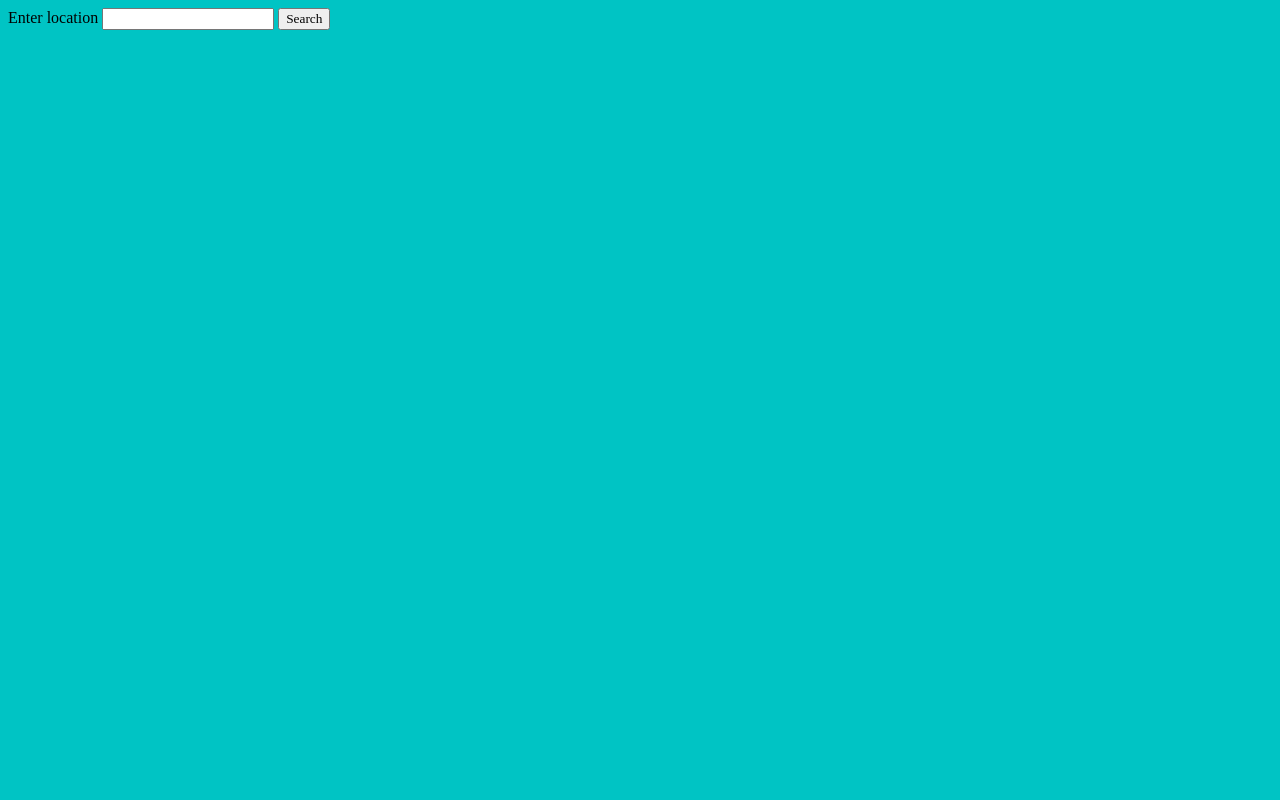
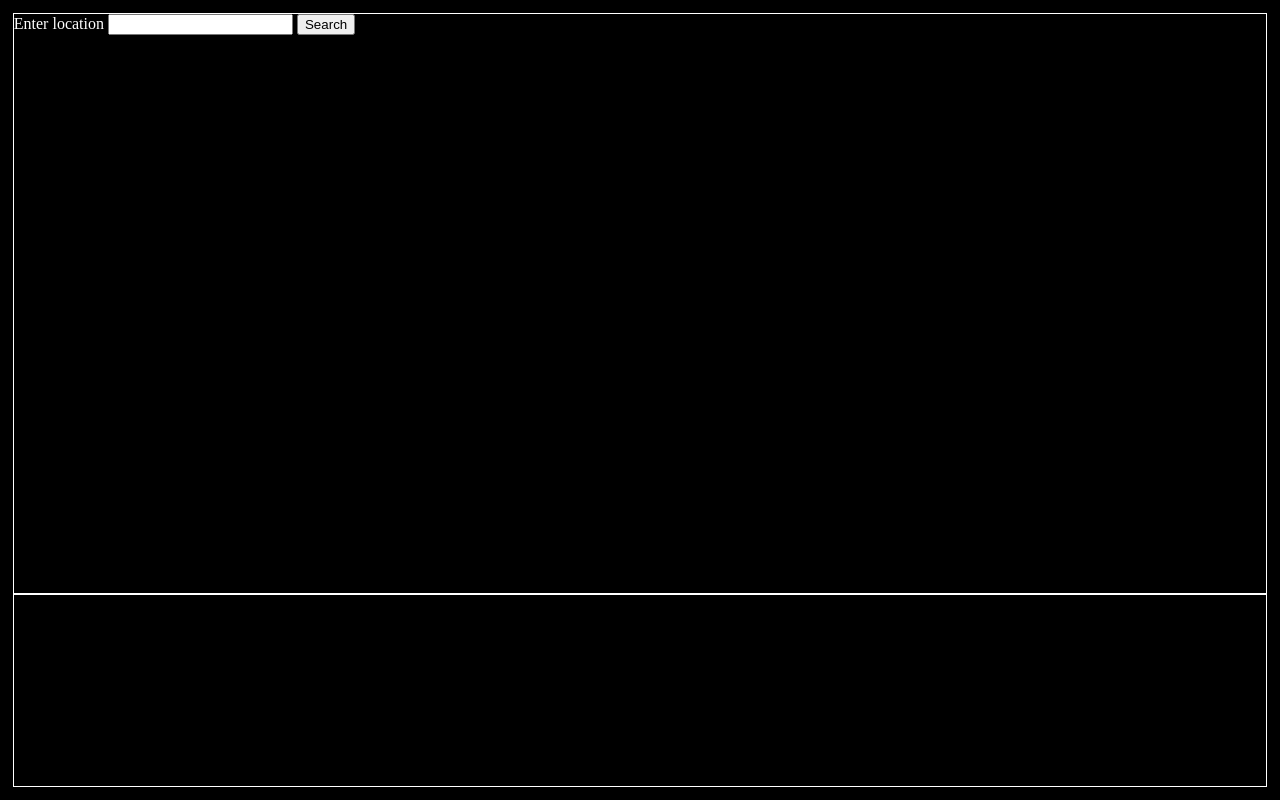
Before and after one commit to pbaki/weather-app, a website built with webpack: page src/index.html in a window 1280 px wide. Built offline with nearby package versions, Linux system fonts and the light colour scheme.

Commit message:
Initial layout added

```diff
--- a/src/index.html
+++ b/src/index.html
@@ -8,10 +8,13 @@
     <link rel="stylesheet" href="style.css" />
   </head>
   <body>
-    <form action="">
-      <label for="location">Enter location</label>
-      <input type="text" id="location" name="location" value="" required />
-      <button type="submit" id="searchButton">Search</button>
-    </form>
+    <main id="main">
+      <form action="">
+        <label for="location">Enter location</label>
+        <input type="text" id="location" name="location" value="" required />
+        <button type="submit" id="searchButton">Search</button>
+      </form>
+    </main>
+    <div id="forecast"></div>
   </body>
 </html>
--- a/src/style.css
+++ b/src/style.css
@@ -1,8 +1,26 @@
-* {
+html {
+  width: 100%;
+  height: 100%;
   font-family: "Times New Roman", Times, serif;
+  --black: #000;
+  --white: #fff;
+  --orange: #ff9000;
 }
 body {
-  width: 100%;
-  height: 100%;
-  background-color: rgb(0, 196, 196);
+  box-sizing: border-box;
+  margin: 0;
+  padding: 1%;
+  min-height: 100%;
+  background-color: var(--black);
+  color: var(--white);
+  display: grid;
+  grid-template-rows: 3fr 1fr;
 }
+#main {
+  grid-row: 1;
+  border: 1px solid white;
+}
+#forecast {
+  grid-row: 2;
+  border: 1px solid white;
+}
```
Also changed, not shown: dist/index.html, dist/style.css.
